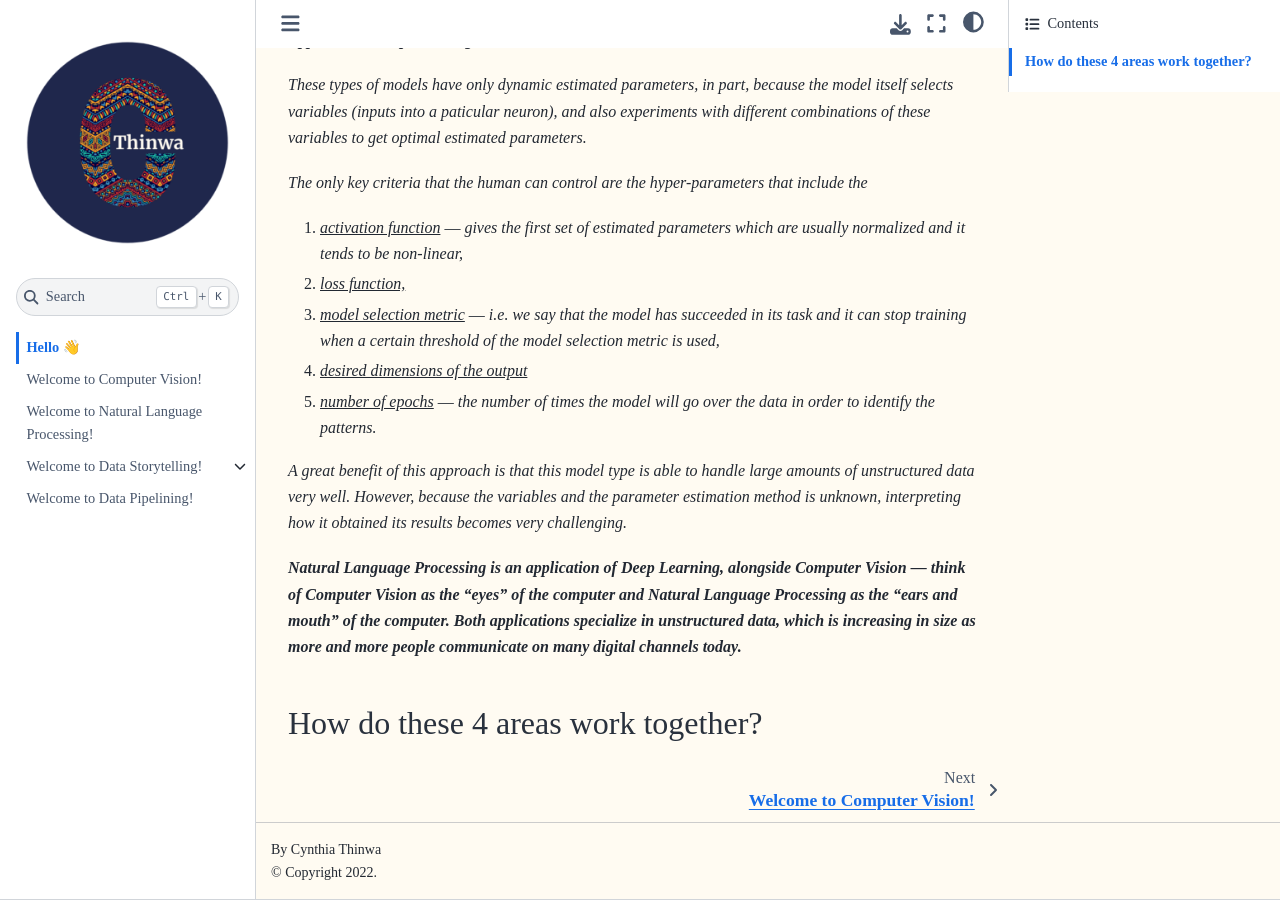
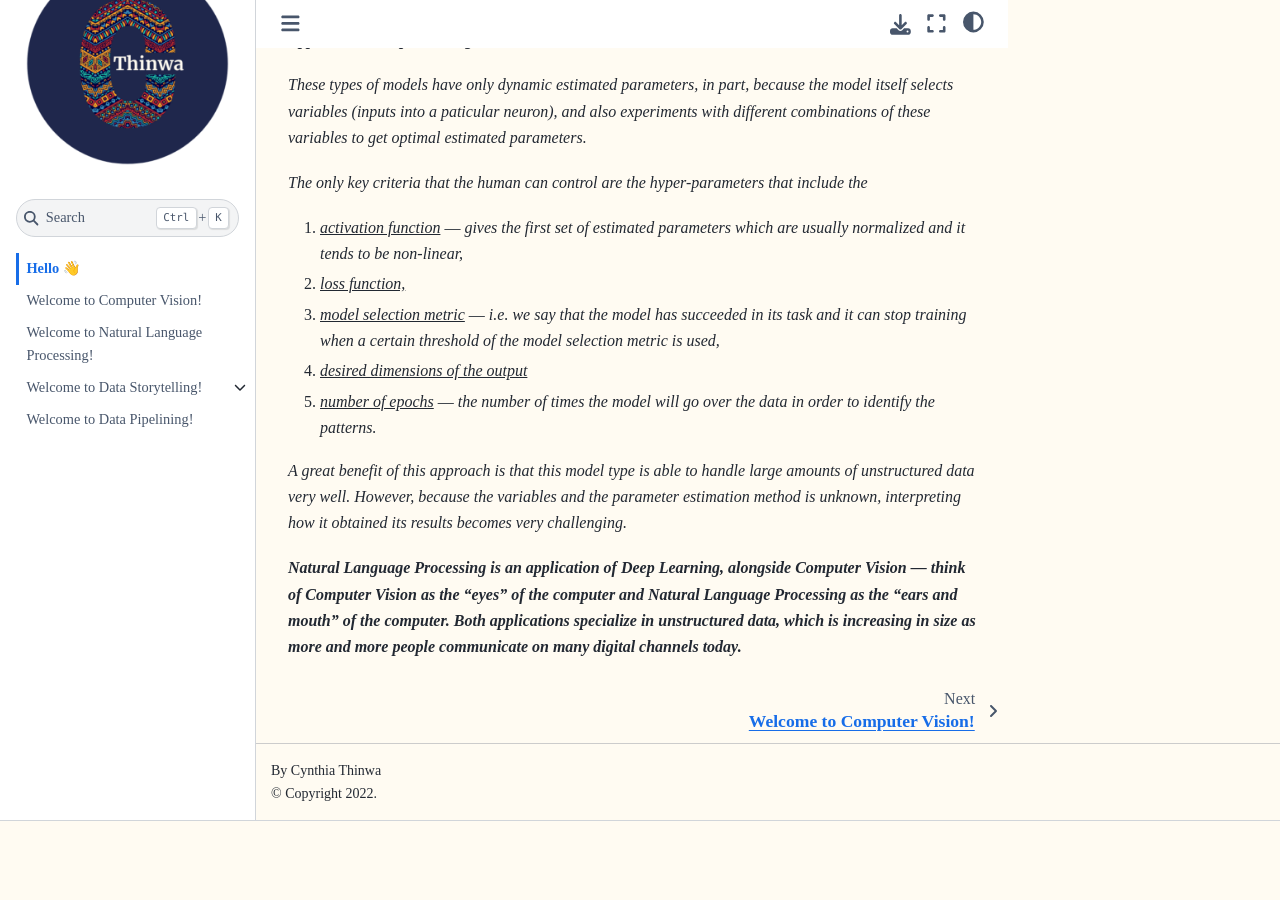
Before and after one commit to CeeThinwa/knowledge-hub, a Jupyter Book: the page built from book/intro.md, in a window 1280 px wide and 900 px high, scrolled down 2672 px. Built offline with Jupyter Book 1.0.4 settings and Sphinx 7.4.7 and the Sphinx Book theme 1.1.4, drawn with Linux system fonts in a browser that asks for light colours; after the commit the page ends 3493 px from its top, so only the background shows below that.

Commit message:
Update intro.md

```diff
--- a/book/intro.md
+++ b/book/intro.md
@@ -73,5 +73,3 @@
 *A great benefit of this approach is that this model type is able to handle large amounts of unstructured data very well. However, because the variables and the parameter estimation method is unknown, interpreting how it obtained its results becomes very challenging.*
 
 _**Natural Language Processing is an application of Deep Learning, alongside Computer Vision — think of Computer Vision as the “eyes” of the computer and Natural Language Processing as the “ears and mouth” of the computer. Both applications specialize in unstructured data, which is increasing in size as more and more people communicate on many digital channels today.**_
-
-## How do these 4 areas work together?
```
